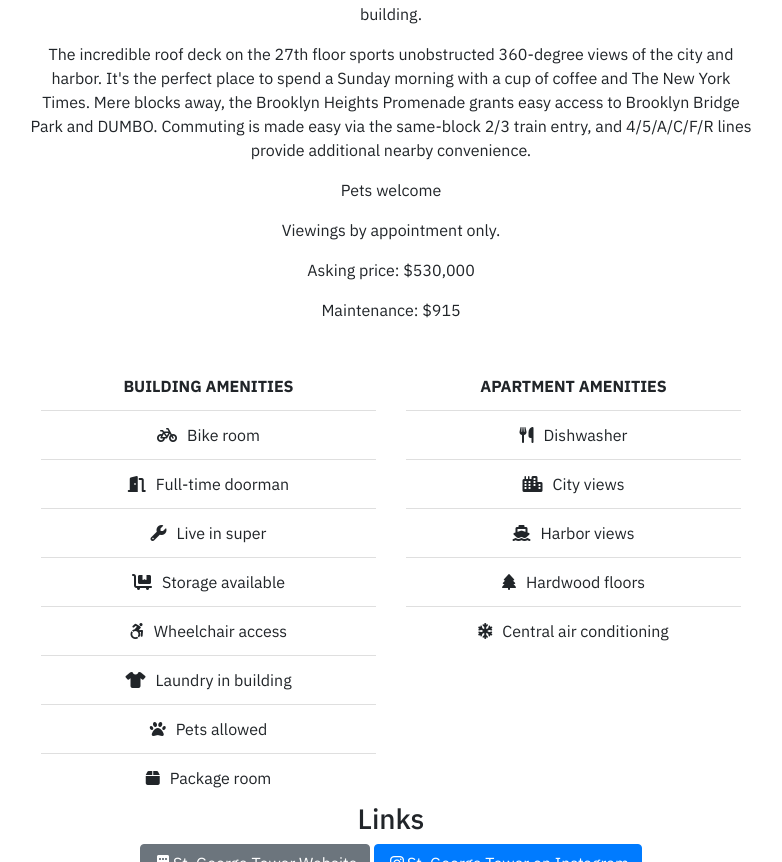
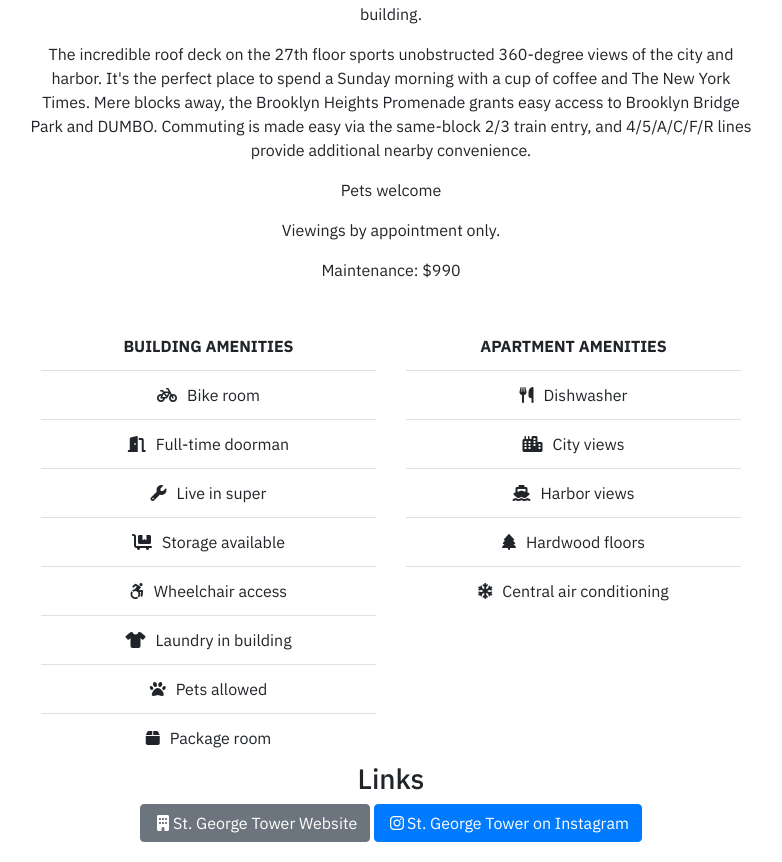
Before and after one commit to sbossak/111hicksstreet15c.github.io, a Jekyll site: the page built from index.html, in a window 1280 px wide and 900 px high, scrolled down 1543 px, cut to the strip 0-862 px from the top of the window. Shown: the whole strip, without its empty margins (249-1031 px from the left). Built offline with Jekyll 4.4.1, drawn with Linux system fonts in a browser that asks for light colours; nearby versions of some CDN libraries; library files that are not in the unit come from our copies.

Commit message:
Update details

```diff
--- a/_includes/about.html
+++ b/_includes/about.html
@@ -27,9 +27,7 @@
 
       <p>Viewings by appointment only.</p>
 
-      <p>Asking price: $530,000</p>
-
-      <p>Maintenance: $915</p>
+      <p>Maintenance: $990</p>
 
       <br />
 
```
Also changed, not shown: 11 other files.
